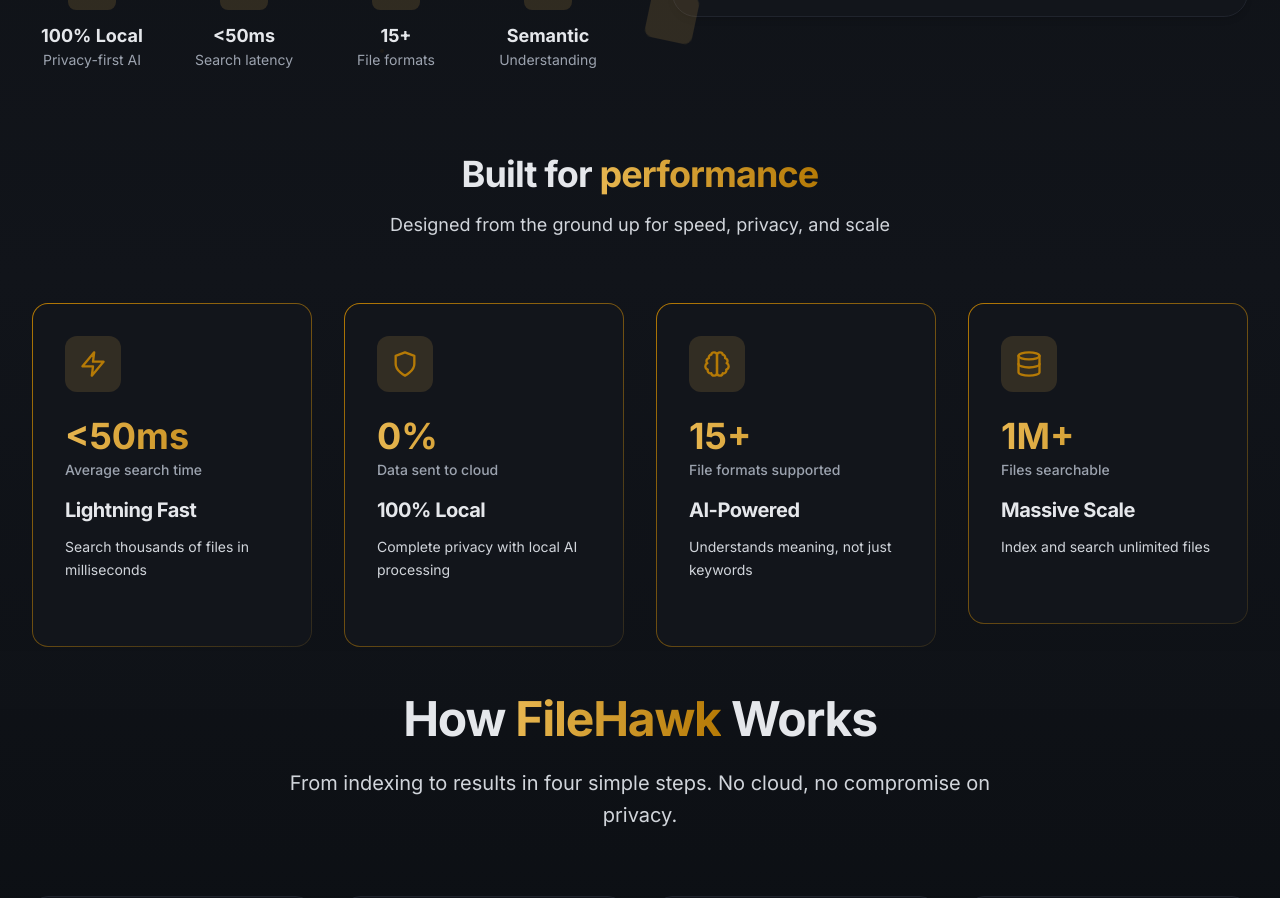
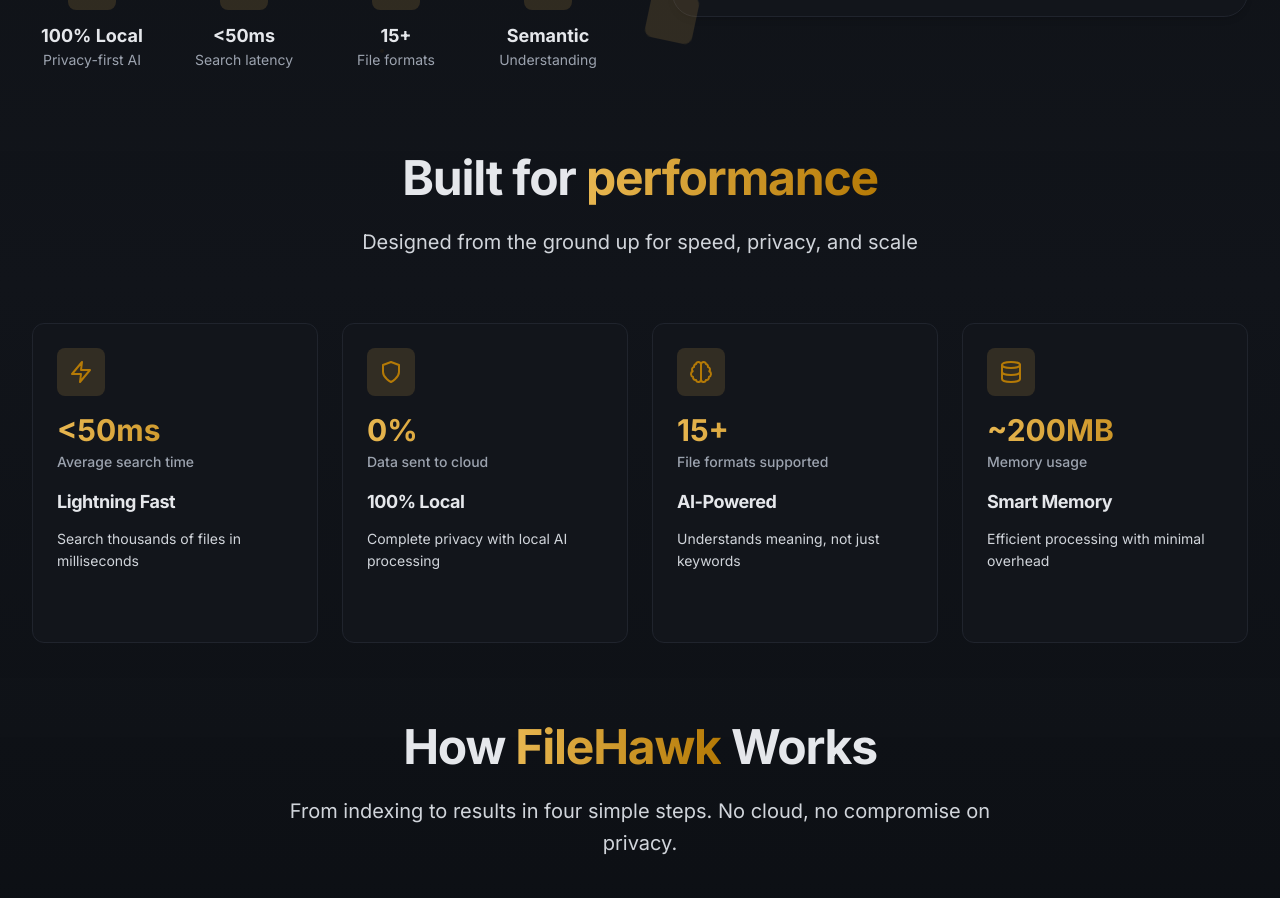
Before and after one commit to kagrawal6/filehawk-website, a React (Vite) app: page / in a window 1280 px wide. Shown: the part 760-1658 px from the top of the page. Built offline with nearby package versions, Linux system fonts and the light colour scheme; a web font is replaced by a local one.

Commit message:
improve the built for performance section

```diff
--- a/index.html
+++ b/index.html
@@ -2,7 +2,11 @@
 <html lang="en" data-theme="dark">
   <head>
     <meta charset="UTF-8" />
-    <link rel="icon" type="image/svg+xml" href="/filehawk-icon.svg" />
+    <link rel="icon" type="image/png" href="/hawk.png?v=5" />
+    <link rel="apple-touch-icon" sizes="180x180" href="/hawk.png?v=5" />
+    <link rel="icon" type="image/png" sizes="32x32" href="/hawk.png?v=5" />
+    <link rel="icon" type="image/png" sizes="16x16" href="/hawk.png?v=5" />
+    <link rel="shortcut icon" href="/hawk.png?v=5" />
     <meta name="viewport" content="width=device-width, initial-scale=1.0" />
     <title>FileHawk - Local Semantic File Search</title>
     <meta name="description" content="FileHawk is a powerful desktop application for local semantic file search. Find files by meaning, not just filename. Download for Windows, macOS, and Linux." />
--- a/src/components/CapabilityShowcase.tsx
+++ b/src/components/CapabilityShowcase.tsx
@@ -1,8 +1,87 @@
 import React, { useState } from 'react'
 import { Zap, Shield, Brain, Database, ChevronRight } from 'lucide-react'
 
+interface CapabilityCardProps {
+  capability: any
+}
+
+const CapabilityCard: React.FC<CapabilityCardProps> = ({ capability }) => {
+  const [isHovered, setIsHovered] = useState(false)
+  const Icon = capability.icon
+
+  return (
+    <div
+      className="group relative h-full"
+      onMouseEnter={() => setIsHovered(true)}
+      onMouseLeave={() => setIsHovered(false)}
+    >
+      <div className={`relative h-full min-h-[320px] p-6 rounded-xl transition-all duration-300 cursor-pointer ${
+        isHovered ? 'scale-[1.05] z-20' : ''
+      }`}
+      style={{
+        backgroundColor: 'var(--bg-elevated)',
+        border: isHovered ? '2px solid var(--accent-solid)' : '1px solid var(--border-subtle)'
+      }}>
+        {/* Icon */}
+        <div className={`flex items-center justify-center w-12 h-12 rounded-lg mb-4 transition-all duration-300 ${
+          isHovered ? 'scale-110' : ''
+        }`}
+             style={{ backgroundColor: 'var(--accent-soft)' }}>
+          <Icon className="h-6 w-6" style={{ color: 'var(--accent-solid)' }} />
+        </div>
+
+        {/* Metric */}
+        <div className="mb-4">
+          <div className="text-3xl font-bold mb-1 bg-gradient-to-r from-brand-gold-400 to-brand-gold-600 bg-clip-text text-transparent">
+            {capability.metric}
+          </div>
+          <div className="text-sm font-medium" style={{ color: 'var(--fg-muted)' }}>
+            {capability.detail}
+          </div>
+        </div>
+
+        {/* Content */}
+        <h3 className="text-lg font-bold mb-3"
+            style={{ color: 'var(--fg-primary)' }}>
+          {capability.title}
+        </h3>
+
+        <p className="text-sm leading-relaxed"
+           style={{ color: 'var(--fg-secondary)' }}>
+          {capability.description}
+        </p>
+
+        {/* Expanded Content - Absolutely positioned overlay */}
+        {isHovered && (
+          <div className="absolute bottom-4 left-4 right-4 p-4 rounded-lg shadow-lg transition-all duration-300"
+               style={{
+                 backgroundColor: 'var(--bg-elevated)',
+                 border: '1px solid var(--border-subtle)',
+                 backdropFilter: 'blur(8px)'
+               }}>
+            <div className="space-y-2 mb-3">
+              {capability.expanded.features.map((feature: string, featIndex: number) => (
+                <div key={featIndex} className="flex items-center space-x-2">
+                  <ChevronRight className="h-3 w-3 flex-shrink-0"
+                               style={{ color: 'var(--accent-solid)' }} />
+                  <span className="text-xs font-medium" style={{ color: 'var(--fg-primary)' }}>
+                    {feature}
+                  </span>
+                </div>
+              ))}
+            </div>
+
+            <p className="text-xs font-bold italic text-brand-gold-400">
+              {capability.expanded.benefit}
+            </p>
+          </div>
+        )}
+      </div>
+    </div>
+  )
+}
+
 const CapabilityShowcase: React.FC = () => {
-  const [hoveredCard, setHoveredCard] = useState<number | null>(null)
 
   const capabilities = [
     {
@@ -40,122 +119,44 @@
     },
     {
       icon: Database,
-      title: 'Massive Scale',
-      description: 'Index and search unlimited files',
-      metric: '1M+',
-      detail: 'Files searchable',
+      title: 'Smart Memory',
+      description: 'Efficient processing with minimal overhead',
+      metric: '~200MB',
+      detail: 'Memory usage',
       expanded: {
-        features: ['Efficient indexing', 'Incremental updates', 'Memory optimization'],
-        benefit: 'Scale from hundreds to millions of files seamlessly'
+        features: ['Efficient indexing', 'Smart caching', 'Memory optimization'],
+        benefit: 'Process thousands of files without slowing down your computer'
       }
     }
   ]
 
   return (
-    <section className="py-8 relative overflow-hidden content-flow">
+    <section className="py-8 pb-16 relative overflow-hidden content-flow">
       {/* Subtle section overlay for depth */}
       <div className="absolute inset-0 section-overlay" />
 
       <div className="relative max-w-7xl mx-auto px-4 sm:px-6 lg:px-8">
         {/* Section Header */}
         <div className="text-center mb-16">
-          <h2 className="text-3xl sm:text-4xl font-display font-bold tracking-tight mb-4">
+          <h2 className="text-3xl sm:text-4xl lg:text-5xl font-display font-bold tracking-tight mb-4">
             <span style={{ color: 'var(--fg-primary)' }}>Built for</span>{' '}
             <span className="bg-gradient-to-r from-brand-gold-400 to-brand-gold-600 bg-clip-text text-transparent">
               performance
             </span>
           </h2>
-          <p className="text-lg max-w-2xl mx-auto leading-relaxed" style={{ color: 'var(--fg-secondary)' }}>
+          <p className="mt-6 max-w-3xl mx-auto text-xl leading-relaxed" style={{ color: 'var(--fg-secondary)' }}>
             Designed from the ground up for speed, privacy, and scale
           </p>
         </div>
 
         {/* Interactive Capabilities Grid */}
-        <div className="grid grid-cols-1 md:grid-cols-2 lg:grid-cols-4 gap-8">
-          {capabilities.map((capability, index) => {
-            const Icon = capability.icon
-            const isHovered = hoveredCard === index
-
-            return (
-              <div
-                key={index}
-                className="group relative overflow-hidden cursor-pointer"
-                onMouseEnter={() => setHoveredCard(index)}
-                onMouseLeave={() => setHoveredCard(null)}
-              >
-                {/* Gradient border effect */}
-                <div className="gradient-border">
-                  <div className={`gradient-border-content p-8 transition-all duration-500 card-shadow ${
-                    isHovered ? 'scale-[1.05] card-shadow-lg' : 'group-hover:scale-[1.02] group-hover:card-shadow-lg'
-                  }`}>
-                    {/* Icon */}
-                    <div className={`flex items-center justify-center w-14 h-14 rounded-xl mb-6 transition-all duration-300 ${
-                      isHovered ? 'scale-125' : 'group-hover:scale-110'
-                    }`}
-                         style={{ backgroundColor: 'var(--accent-soft)' }}>
-                      <Icon className="h-7 w-7" style={{ color: 'var(--accent-solid)' }} />
-                    </div>
-
-                    {/* Metric */}
-                    <div className="mb-4">
-                      <div className="text-4xl font-bold mb-1 bg-gradient-to-r from-brand-gold-400 to-brand-gold-600 bg-clip-text text-transparent">
-                        {capability.metric}
-                      </div>
-                      <div className="text-sm font-medium" style={{ color: 'var(--fg-muted)' }}>
-                        {capability.detail}
-                      </div>
-                    </div>
-
-                    {/* Content */}
-                    <h3 className="text-xl font-bold mb-3 transition-colors duration-300"
-                        style={{ color: 'var(--fg-primary)' }}>
-                      {capability.title}
-                    </h3>
-
-                    <p className="text-sm leading-relaxed transition-colors duration-300"
-                       style={{ color: 'var(--fg-secondary)' }}>
-                      {capability.description}
-                    </p>
-
-                    {/* Progressive Disclosure - Expanded Content */}
-                    <div className={`overflow-hidden transition-all duration-500 ${
-                      isHovered ? 'max-h-40 opacity-100 mt-4' : 'max-h-0 opacity-0'
-                    }`}>
-                      <div className="pt-4 border-t transition-colors duration-300"
-                           style={{ borderColor: 'var(--border-subtle)' }}>
-                        {/* Features */}
-                        <div className="space-y-2 mb-3">
-                          {capability.expanded.features.map((feature, featIndex) => (
-                            <div key={featIndex} className="flex items-center space-x-2">
-                              <ChevronRight className="h-3 w-3 flex-shrink-0"
-                                           style={{ color: 'var(--accent-solid)' }} />
-                              <span className="text-xs" style={{ color: 'var(--fg-muted)' }}>
-                                {feature}
-                              </span>
-                            </div>
-                          ))}
-                        </div>
-
-                        {/* Benefit */}
-                        <p className="text-xs font-medium italic" style={{ color: 'var(--accent-solid)' }}>
-                          {capability.expanded.benefit}
-                        </p>
-                      </div>
-                    </div>
-
-                    {/* Hover Indicator */}
-                    <div className={`flex items-center justify-center mt-4 transition-all duration-300 ${
-                      isHovered ? 'opacity-100' : 'opacity-0'
-                    }`}>
-                      <span className="text-xs font-medium" style={{ color: 'var(--accent-solid)' }}>
-                        Click to learn more
-                      </span>
-                    </div>
-                  </div>
-                </div>
-              </div>
-            )
-          })}
+        <div className="grid grid-cols-1 md:grid-cols-2 lg:grid-cols-4 gap-6">
+          {capabilities.map((capability, index) => (
+            <CapabilityCard
+              key={index}
+              capability={capability}
+            />
+          ))}
         </div>
       </div>
     </section>
```
